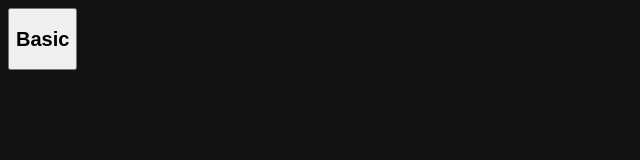
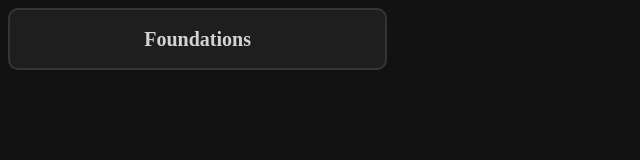
Before and after one commit to aylettdegrut02-cloud/terradexis-site, a plain HTML site: page terra-dexis/learn-page/learn-hub.html in a window 1280 px wide. Shown: the whole page, without its empty margins (0-640 px from the left). Drawn offline with Linux system fonts and the light colour scheme; a web font is replaced by a local one.

Commit message:
begun styling learn hub page

```diff
--- a/terra-dexis/learn-page/learn-hub.html
+++ b/terra-dexis/learn-page/learn-hub.html
@@ -7,6 +7,6 @@
     <title>Learn Hub</title>
 </head>
 <body>
-    <button class="basicLinkButton"><h2 class="basicLink">Basic</h2></button>
+    <button class="foundationasButton"><h2 class="foundationasLink">Foundations</h2></button>
 </body>
 </html>
--- a/terra-dexis/learn-page/learnHub.css
+++ b/terra-dexis/learn-page/learnHub.css
@@ -12,14 +12,24 @@
     --accent-secondary: #0077FF;
     --input-field: #555555;
     --shadow-soft: 0 4px 6px rgba(44, 36, 27, 0.1);
-    --highlight-border:rgba(255, 255, 255, 0.1);
+    --highlight-border:rgba(255, 255, 255, 0.10);
 }
 
 body {
     font-family: var(--font-body);
+    color: var(--text-main);
     background-color: var(--bg-primary);
 }
 
-.basicLinkButton {
-    font
+.foundationasButton {
+    display: flex;
+    width: 30%;
+    height: auto;
+    margin-right: 0;
+    justify-content: center;
+    font-family: var(--font-heading);
+    color: var(--text-main);
+    background-color: var(--bg-secondary);
+    border-radius: 10px;
+    border: 2px solid var(--highlight-border);
 }
```
